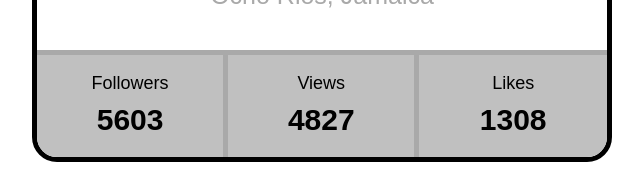
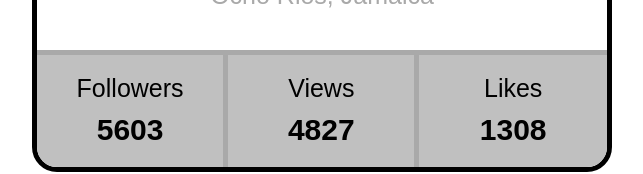
Before and after one commit to OlhaKatrych/goit-react-hw-01, a React (Vite) app: page / in a window 1280 px wide. Shown: the part 408-582 px from the top of the page, without its empty margins (318-961 px from the left). Built offline with nearby package versions, Linux system fonts and the light colour scheme.

Commit message:
avatar completed

```diff
--- a/src/components/Profile/Profile.module.css
+++ b/src/components/Profile/Profile.module.css
@@ -72,7 +72,8 @@
 
     display: block;
     text-align: center;
-    font-size: 18px;
+    font-size: 25px;
+
 
 }
 
```
